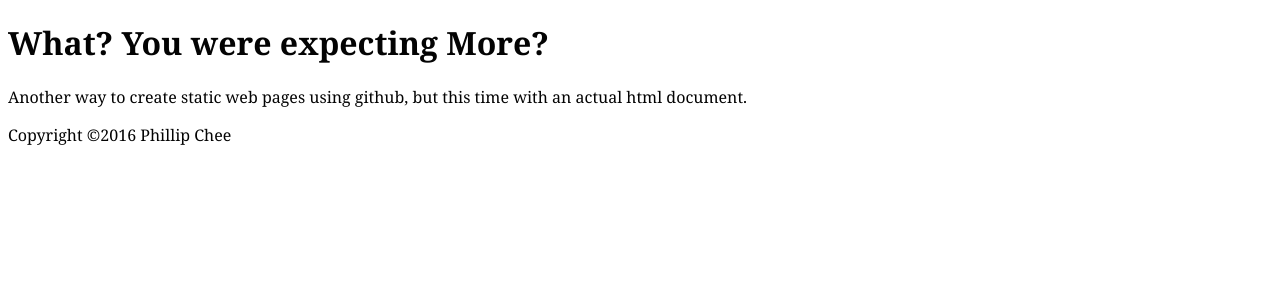
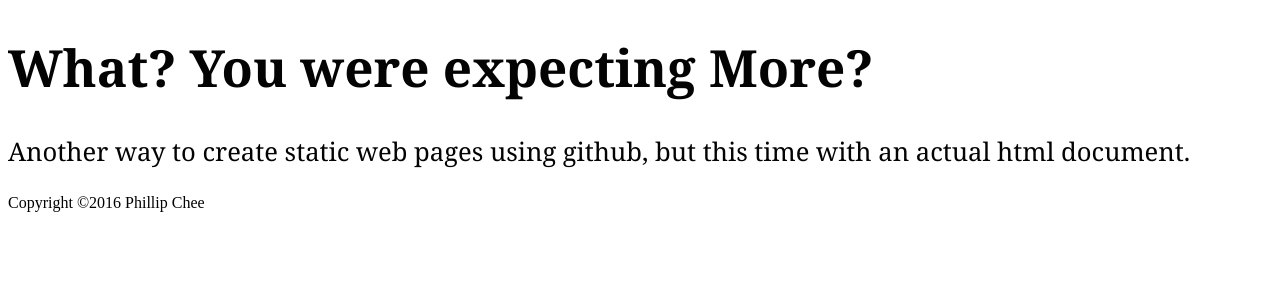
Before and after one commit to PhlegmingChee/PhlegmingChee.github.io, a Jekyll site: the page built from index.html, in a window 1280 px wide. Shown: the top 300 px of the page. Built offline with Jekyll 4.4.1, drawn with Linux system fonts in a browser that asks for light colours.

Commit message:
Update main.css

```diff
--- a/css/main.css
+++ b/css/main.css
@@ -1,4 +1,9 @@
 body {
+
+  }
+.blurb {
   font-family: Georgia, Palatino, "Times New Roman", serif;
+  font-size: 1.6em;
+  line-height: 1.3;
   color: rgb(3,3,3);
-  }
+}
```
